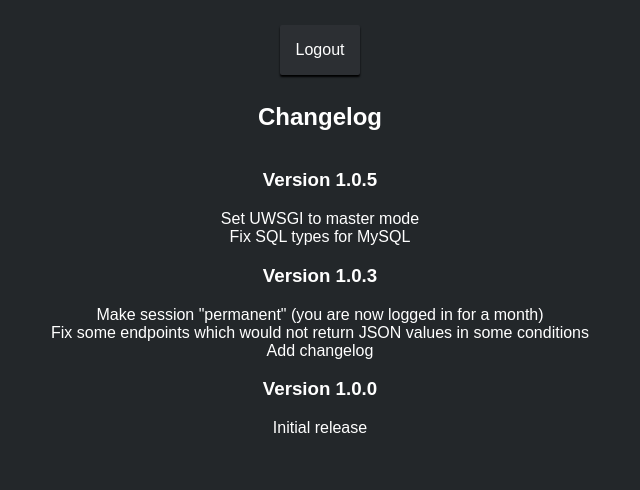
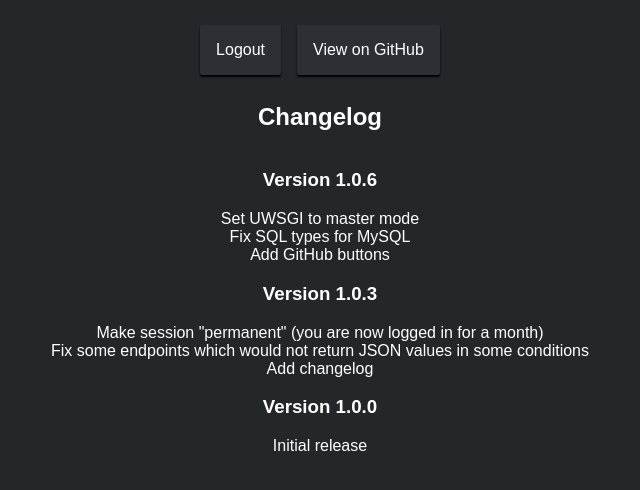
Before and after one commit to epi-codes/groom, a Python web app: template templates/index.html in a window 1280 px wide. Shown: the part 121-611 px from the top of the page, without its empty margins (320-960 px from the left). Run offline with Jinja, Linux system fonts and the light colour scheme; the template is opened without the code that fills it, so the values that code supplies are empty.

Commit message:
Add GitHub buttons

```diff
--- a/templates/index.html
+++ b/templates/index.html
@@ -38,6 +38,7 @@
 
 	<nav>
 		<a href="{{ url_for('groom_api_login') }}">Login with Office365</a>
+		<a href="https://github.com/epi-codes/groom">View on GitHub</a>
 	</nav>
 {% else %}
 	<p>Welcome, {{ mail }}!{% if level < 0 %} You don't seem to be allowed to open the door. :({% endif %}</p>
@@ -45,15 +46,17 @@
 		{% if level >= 0 %}<button onclick="openDoor();">Open the door!</button>{% endif %}
 		{% if level >= 1 %}<a href="{{ url_for('groom_log') }}">Open Logs</a>{% endif %}
 		<a href="{{ url_for('groom_api_logout') }}">Logout</a>
+		<a href="https://github.com/epi-codes/groom">View on GitHub</a>
 	</nav>
 {% endif %}
 <h2>Changelog</h2>
 <ul>
 	<li>
-		<h3>Version 1.0.5</h3>
+		<h3>Version 1.0.6</h3>
 		<ul>
 			<li>Set UWSGI to master mode</li>
 			<li>Fix SQL types for MySQL</li>
+			<li>Add GitHub buttons</li>
 		</ul>
 	</li>
 	<li>
```
